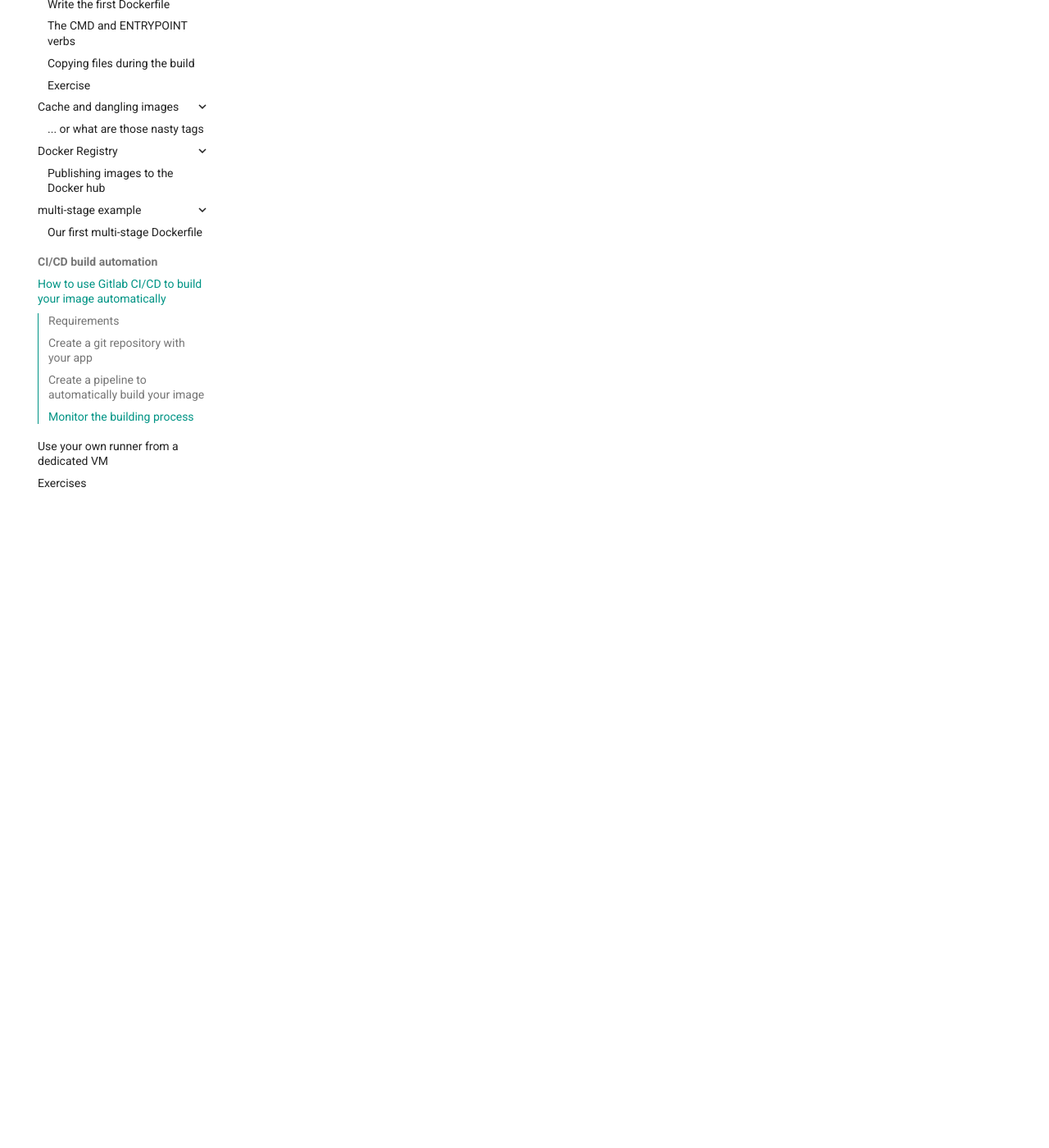
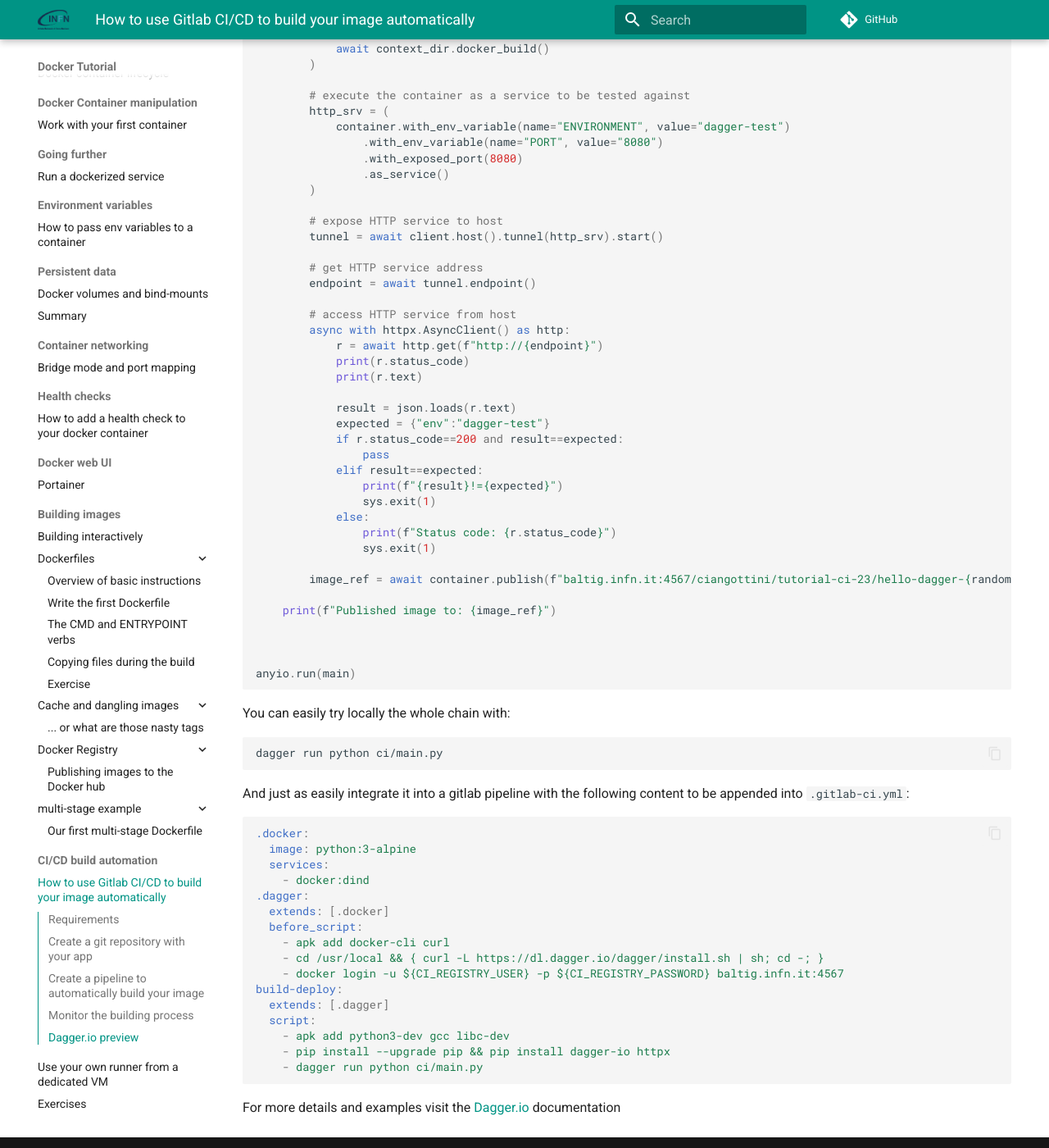
Before and after one commit to maricaantonacci/docker-tutorial, an MkDocs documentation site: the page built from docs/image/automation/index.md, in a window 1280 px wide and 1400 px high, scrolled down 3141 px. Shown: the whole window at 82% size. Built offline with MkDocs 1.6.1 and Material for MkDocs 9.7.7, drawn with Linux system fonts in a browser that asks for light colours; comment, search, counter and statistics services are not loaded; some of the changed text lies outside the part shown.

Commit message:
Dagger.io example (#4)

````diff
--- a/docs/image/automation/index.md
+++ b/docs/image/automation/index.md
@@ -106,3 +106,106 @@ and then you can get details via `glab ci view #82281`. Or you than live tracing
 Once completed you should be able to see the docker image stored on gitlab registry at something like `https://baltig.infn.it/ciangottini/tutorial-ci/container_registry`
 
 The container is now ready to be pulled from the registry via: `docker pull baltig.infn.it:4567/ciangottini/tutorial-ci`
+
+## Dagger.io preview
+
+- Install the [CLI](https://docs.dagger.io/quickstart/729236/cli#install-the-dagger-cli) and the [SDK](https://docs.dagger.io/quickstart/628381/sdk) via pip3, as they are needed to test the pipeline locally.
+- Then create a file in `ci/main.py` with the example code doing the following:
+    - build the flask image
+    - instantiate a webserver for tests
+    - test the response correctness
+    - publish the image
+
+```python
+import random
+import sys
+
+import anyio
+import httpx
+
+import json
+
+import anyio
+import dagger
+
+
+async def main():
+    config = dagger.Config(log_output=sys.stdout)
+
+    async with dagger.Connection(config) as client:
+        # set build context
+        context_dir = client.host().directory(".")
+
+        # build using Dockerfile
+        container = (
+            await context_dir.docker_build()
+        )
+
+        # execute the container as a service to be tested against
+        http_srv = (
+            container.with_env_variable(name="ENVIRONMENT", value="dagger-test")
+                .with_env_variable(name="PORT", value="8080")
+                .with_exposed_port(8080)
+                .as_service()
+        )
+
+        # expose HTTP service to host
+        tunnel = await client.host().tunnel(http_srv).start()
+
+        # get HTTP service address
+        endpoint = await tunnel.endpoint()
+
+        # access HTTP service from host
+        async with httpx.AsyncClient() as http:
+            r = await http.get(f"http://{endpoint}")
+            print(r.status_code)
+            print(r.text)
+
+            result = json.loads(r.text)
+            expected = {"env":"dagger-test"}
+            if r.status_code==200 and result==expected:
+                pass
+            elif result==expected:
+                print(f"{result}!={expected}")
+                sys.exit(1)
+            else:
+                print(f"Status code: {r.status_code}")
+                sys.exit(1)
+
+        image_ref = await container.publish(f"baltig.infn.it:4567/ciangottini/tutorial-ci-23/hello-dagger-{random.randint(0, 10000000)}")
+
+    print(f"Published image to: {image_ref}")
+
+
+
+anyio.run(main)
+```
+
+You can easily try locally the whole chain with:
+
+```bash
+dagger run python ci/main.py
+```
+
+And just as easily integrate it into a gitlab pipeline with the following content to be appended into `.gitlab-ci.yml`:
+
+```yaml
+.docker:
+  image: python:3-alpine
+  services:
+    - docker:dind
+.dagger:
+  extends: [.docker]
+  before_script:
+    - apk add docker-cli curl
+    - cd /usr/local && { curl -L https://dl.dagger.io/dagger/install.sh | sh; cd -; }
+    - docker login -u ${CI_REGISTRY_USER} -p ${CI_REGISTRY_PASSWORD} baltig.infn.it:4567
+build-deploy:
+  extends: [.dagger]
+  script:
+    - apk add python3-dev gcc libc-dev
+    - pip install --upgrade pip && pip install dagger-io httpx
+    - dagger run python ci/main.py
+```
+
+For more details and examples visit the [Dagger.io](https://docs.dagger.io/quickstart/593914/hello) documentation
````
